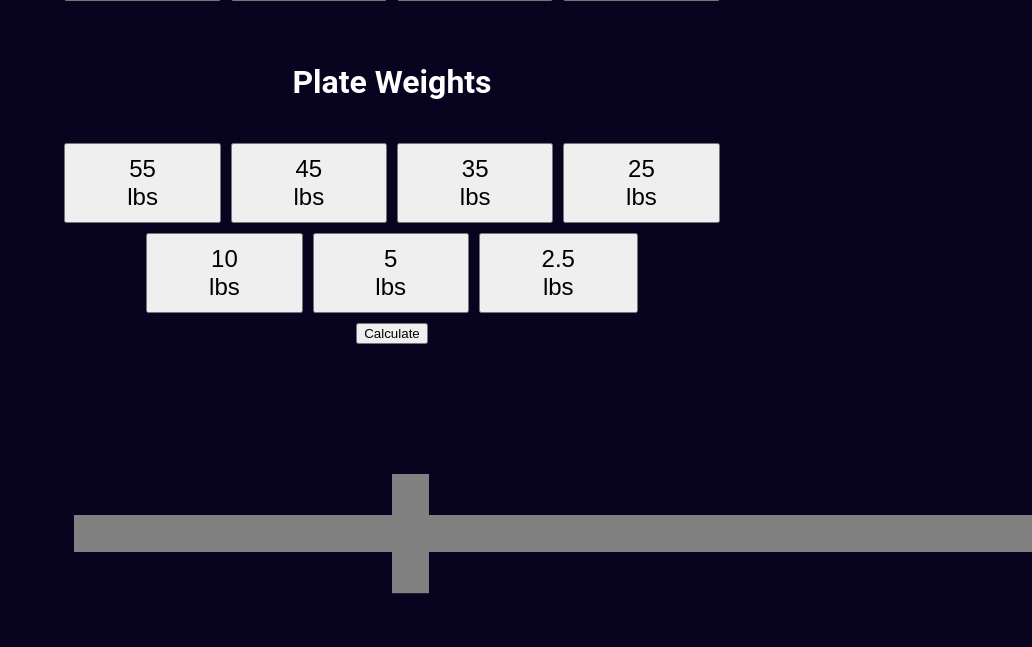
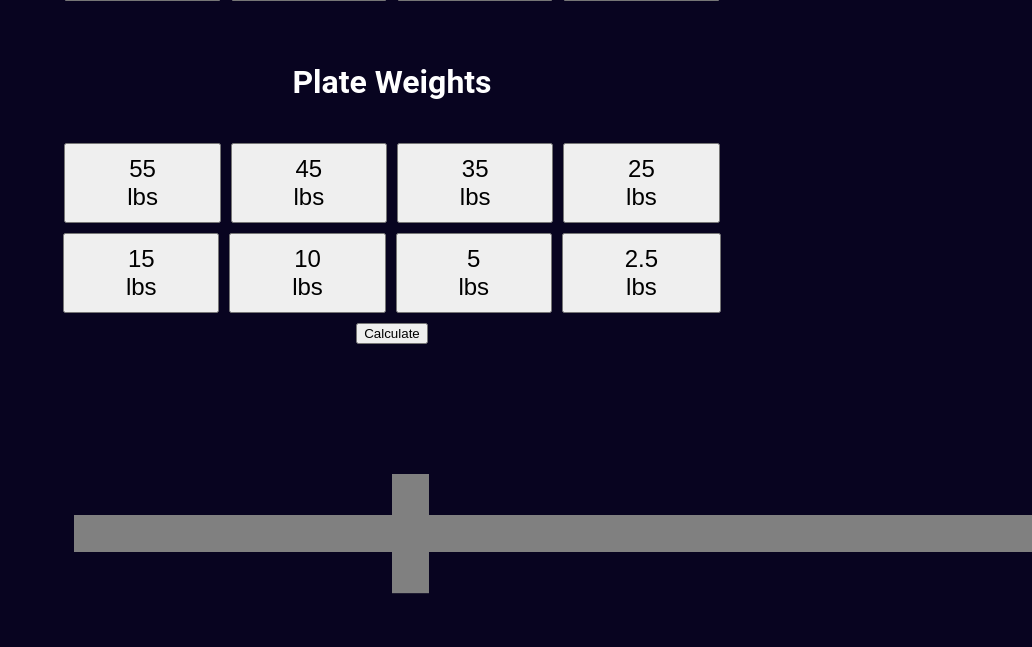
Before and after one commit to N-Smith-00/Plate-calculator, a Flask app: page / in a window 1280 px wide. Shown: the part 422-1069 px from the top of the page, without its empty margins (248-1280 px from the left). Run offline with Flask 3, Linux system fonts and the light colour scheme.

Commit message:
Refactor plate selector styles; add unique active styles for each plate weight

```diff
--- a/templates/main.html
+++ b/templates/main.html
@@ -33,15 +33,16 @@
                 <div class="plate-selector-wrapper">
                     <p class="input-label">Plate Weights</p>
                     <div class="plate-button-wrapper">
-                        <button class="plate-selector" data-weight="55" onclick="toggle(this)">55 lbs</button>
-                        <button class="plate-selector" data-weight="45" onclick="toggle(this)">45 lbs</button>
-                        <button class="plate-selector" data-weight="35" onclick="toggle(this)">35 lbs</button>
-                        <button class="plate-selector" data-weight="25" onclick="toggle(this)">25 lbs</button>
+                        <button class="plate-selector" id="plate-55" data-weight="55" onclick="toggle(this)">55 lbs</button>
+                        <button class="plate-selector" id="plate-45" data-weight="45" onclick="toggle(this)">45 lbs</button>
+                        <button class="plate-selector" id="plate-35" data-weight="35" onclick="toggle(this)">35 lbs</button>
+                        <button class="plate-selector" id="plate-25" data-weight="25" onclick="toggle(this)">25 lbs</button>
                     </div>
                     <div class="plate-button-wrapper">
-                        <button class="plate-selector" data-weight="10" onclick="toggle(this)">10 lbs</button>
-                        <button class="plate-selector" data-weight="5" onclick="toggle(this)">5 lbs</button>
-                        <button class="plate-selector" data-weight="2.5" onclick="toggle(this)">2.5 lbs</button>
+                        <button class="plate-selector" id="plate-15" data-weight="15" onclick="toggle(this)">15 lbs</button>
+                        <button class="plate-selector" id="plate-10" data-weight="10" onclick="toggle(this)">10 lbs</button>
+                        <button class="plate-selector" id="plate-5" data-weight="5" onclick="toggle(this)">5 lbs</button>
+                        <button class="plate-selector" id="plate-2-5" data-weight="2.5" onclick="toggle(this)">2.5 lbs</button>
                     </div>
                     <button class="submit-button" onclick="submit()">Calculate</button>
                 </div>
```
Also changed, not shown: static/styles/main.css (+37 -6 lines).
